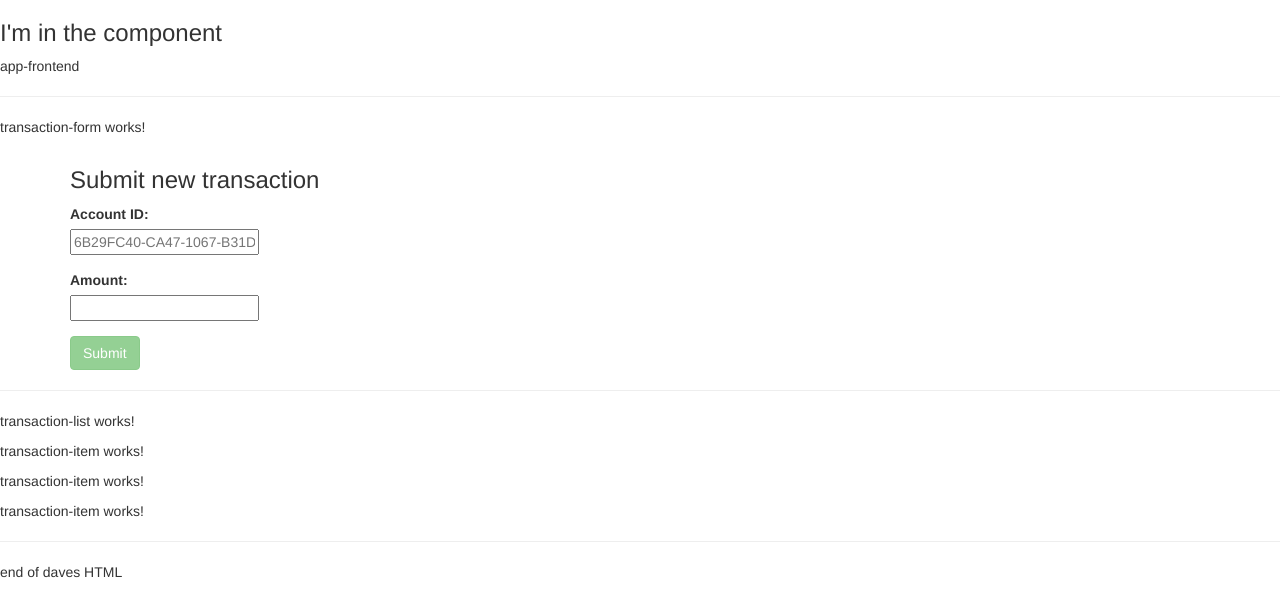
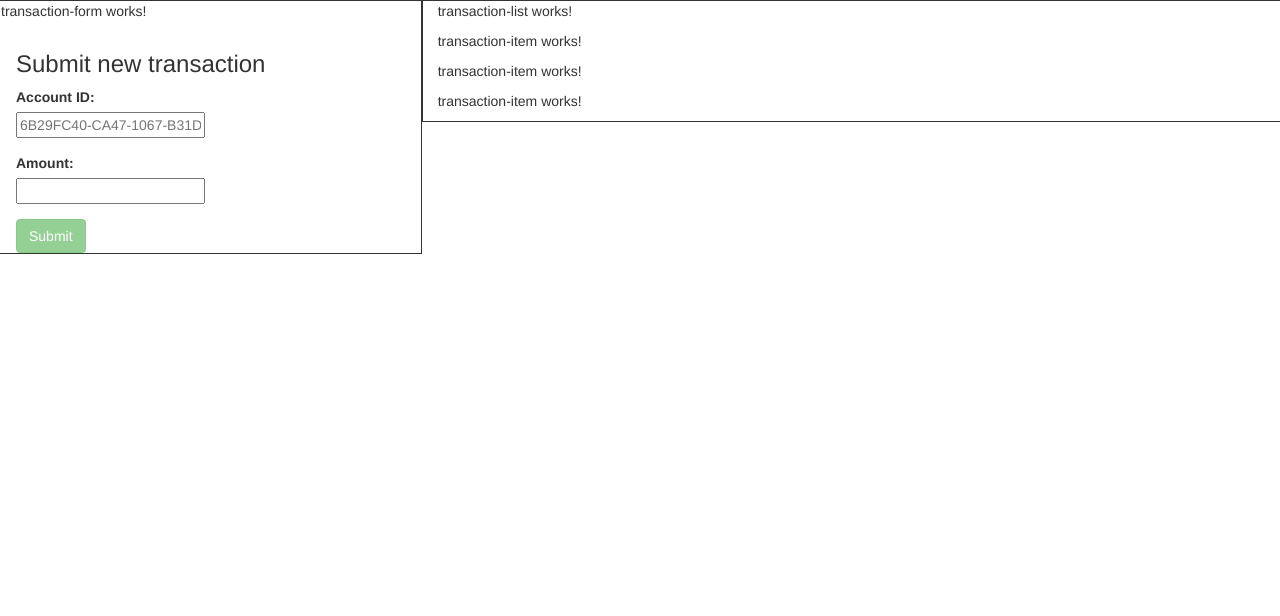
Before and after one commit to davebage/fullstack-boilerplate-dotnet-angular, an Angular app in the folder app-frontend/: page / in a window 1280 px wide. Shown: the top 616 px of the page. Built offline with nearby package versions, Linux system fonts and the light colour scheme.

Commit message:
Update main page layout

```diff
--- a/app-frontend/src/app/app.component.html
+++ b/app-frontend/src/app/app.component.html
@@ -1,8 +1,8 @@
-<h3>I'm in the component</h3>
-{{ title }}
-<hr />
-<app-transaction-form></app-transaction-form>
-<hr />
-<app-transaction-list></app-transaction-list>
-<hr/>
-end of daves HTML
+<div class="row">
+    <div class="col-sm-4" style="border: 1px solid;">
+        <app-transaction-form></app-transaction-form>
+    </div>
+    <div class="col-sm-8" style="border: 1px solid;">
+        <app-transaction-list></app-transaction-list>
+    </div>
+</div>
```
